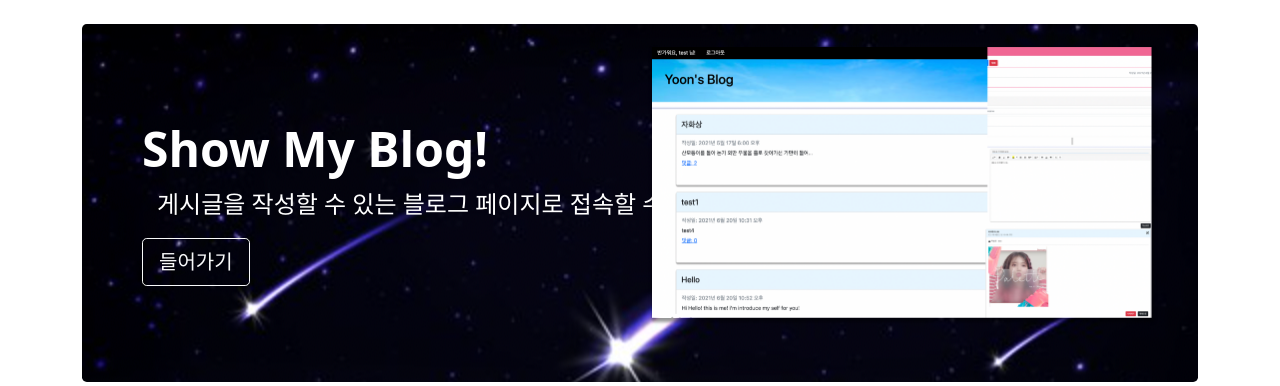
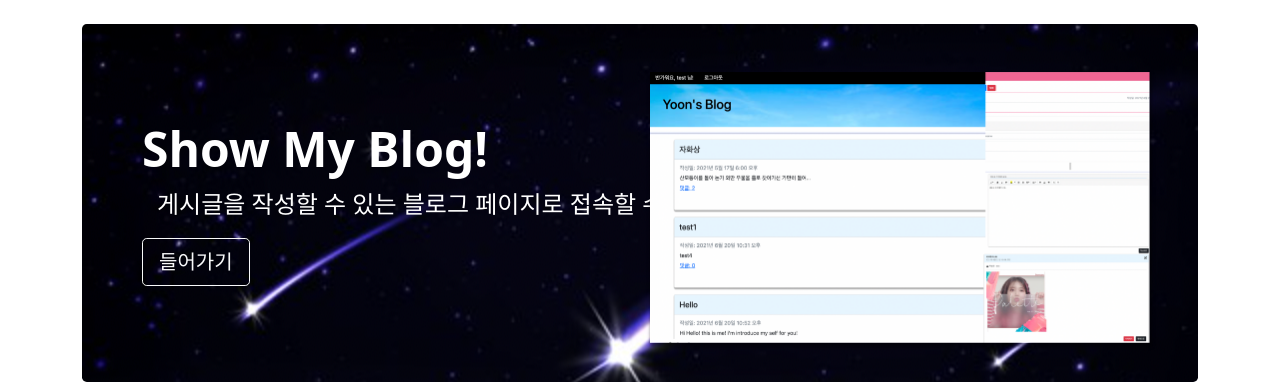
Before and after one commit to syoon0624/WebServiceProgramming, a Django app: page / in a window 1280 px wide. Shown: the part 89-475 px from the top of the page. Run offline with Django 3.2, Linux system fonts and the light colour scheme; some libraries are stand-ins or nearby versions.

Commit message:
fix: blog img 배치 수정

```diff
--- a/blog/templates/blog/main_page.html
+++ b/blog/templates/blog/main_page.html
@@ -64,12 +64,12 @@
           </header>
 
           <div class="p-5 mb-4 bg-light rounded-3 blogimg2">
-            <div class="container-fluid py-5">
+            <div class="container-fluid py-5" style="position: relative;">
               <h1 class="display-5 fw-bold" style="color: white;">Show My Blog!</h1>
               <p class="col-md-8 fs-4" style="color: white;">게시글을 작성할 수 있는 블로그 페이지로 접속할 수 있습니다.</p>
               <a class="btn btn-outline-light btn-lg" href="{% url 'post_list' %}" type="button">들어가기</a>
               <div class="blog-img"></div>
-              <div style="position: absolute; top:17%; right: 10%; box-shadow: 1px 3px 3px 1px rgba(0, 0, 0, 0.4);">
+              <div style="position: absolute; top:0%; right: 0%; box-shadow: 1px 3px 3px 1px rgba(0, 0, 0, 0.4);">
                 <img class="blogimg" src="{% static 'blogimg.png' %}" />
               </div>
             </div>
```
